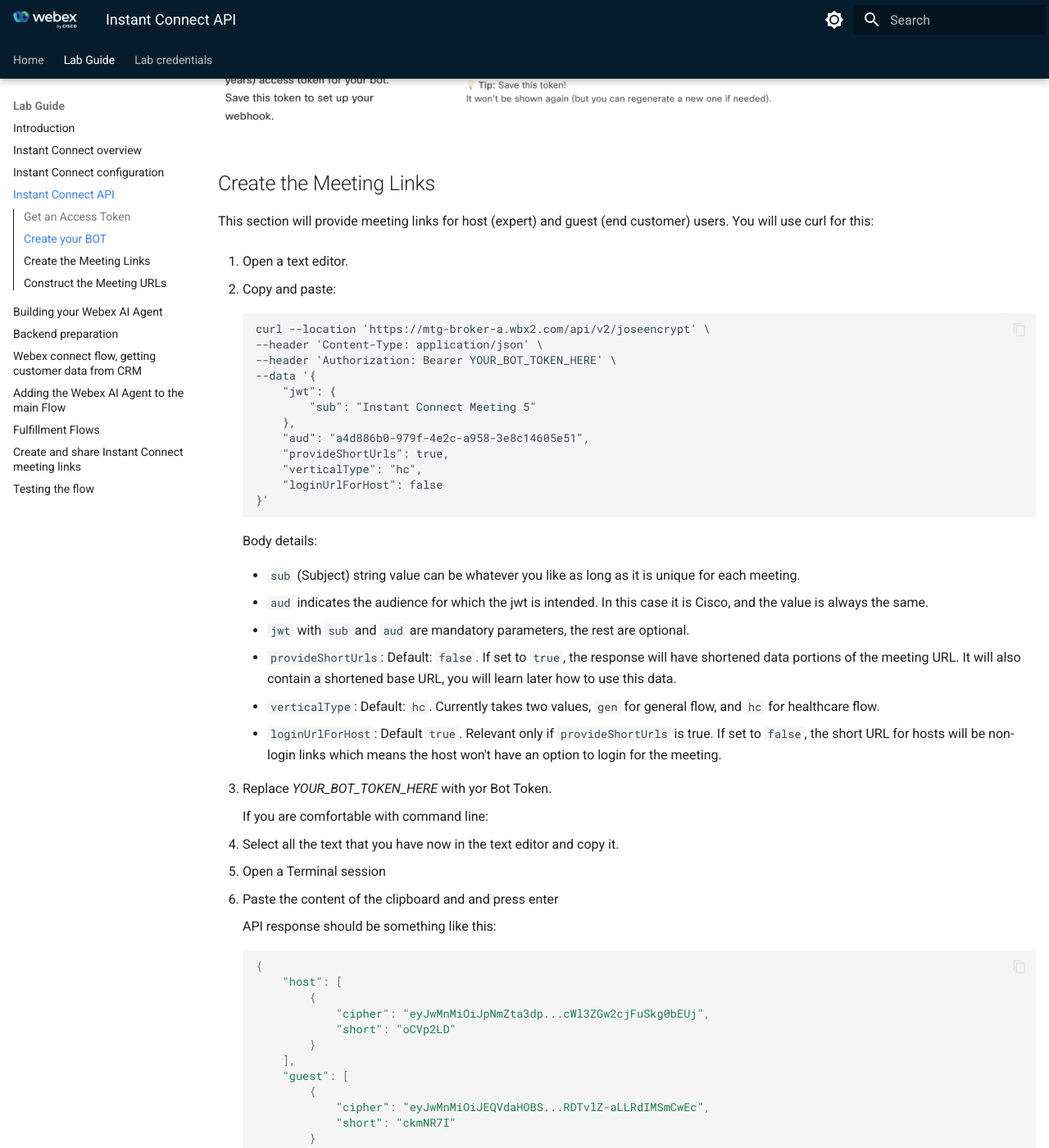
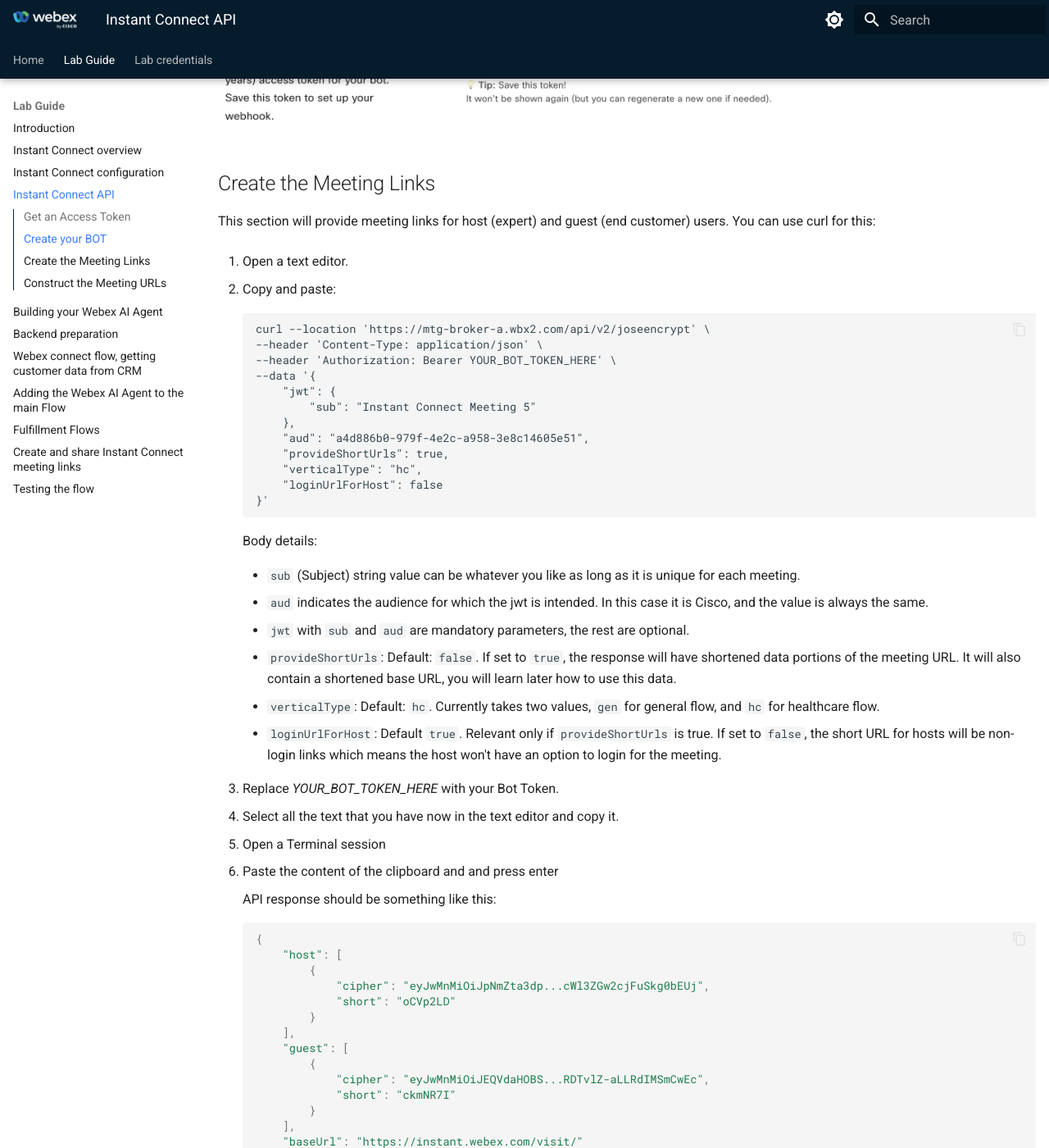
Before and after one commit to WebexCC-SA/LAB-2857, an MkDocs documentation site: the page built from docs/03-instantconnectapi.md, in a window 1280 px wide and 1400 px high, scrolled down 815 px. Shown: the whole window at 82% size. Built offline with MkDocs 1.6.1 and Material for MkDocs 9.7.7, drawn with Linux system fonts in a browser that asks for light colours; some of the changed text lies outside the part shown.

```diff
--- a/docs/03-instantconnectapi.md
+++ b/docs/03-instantconnectapi.md
@@ -28,7 +28,7 @@
 
 ## Create the Meeting Links
 
-This section will provide meeting links for host (expert) and guest (end customer) users. You will use curl for this:
+This section will provide meeting links for host (expert) and guest (end customer) users. You can use curl for this:
 
 1. Open a text editor.
 
@@ -64,9 +64,7 @@
     * `loginUrlForHost`: Default `true`. Relevant only if `provideShortUrls` is true. If set to `false`, the short URL for hosts will be non-login links which means the host won't have an option to login for the meeting.
 
 
-3. Replace _YOUR_BOT_TOKEN_HERE_ with yor Bot Token.
-
-    If you are comfortable with command line:
+3. Replace _YOUR_BOT_TOKEN_HERE_ with your Bot Token.
 
 4. Select all the text that you have now in the text editor and copy it.
 
```
Also changed, not shown: other parts of docs/03-instantconnectapi.md (+1 -1 lines), docs/05-backend.md (+2 -2 lines).
